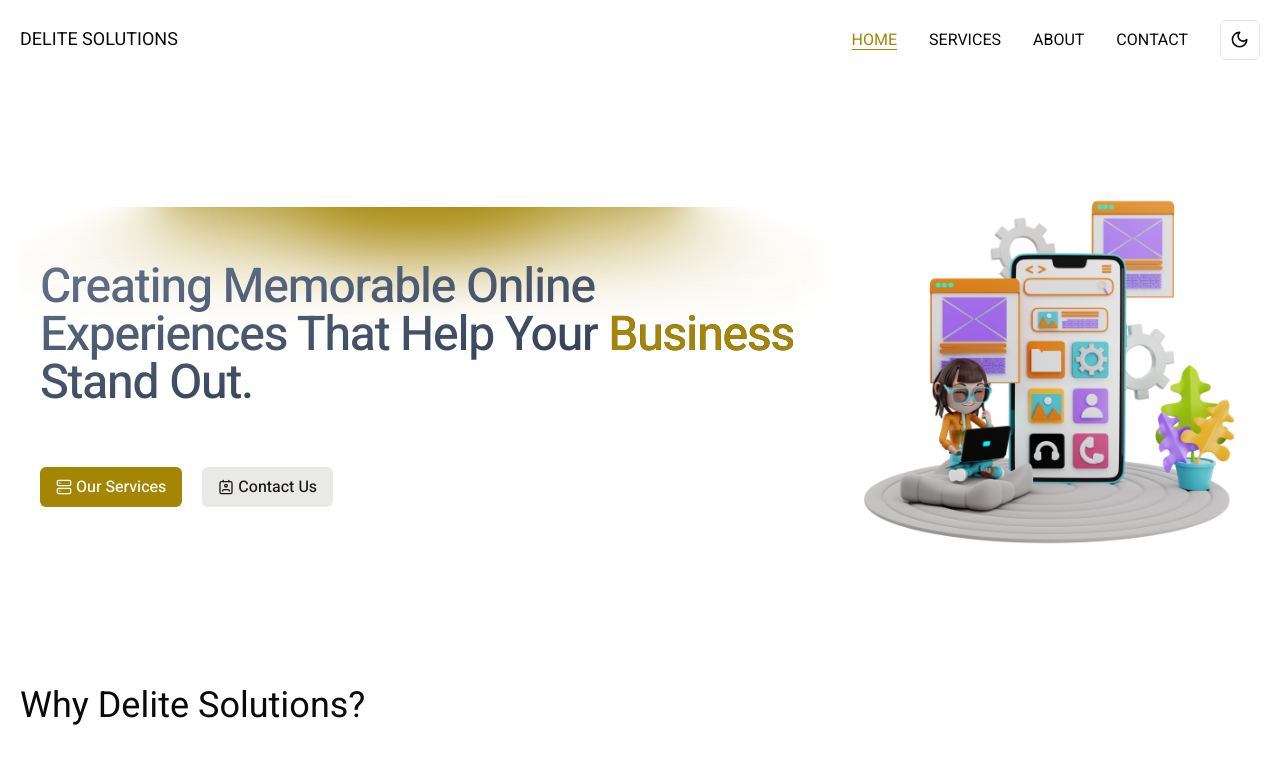
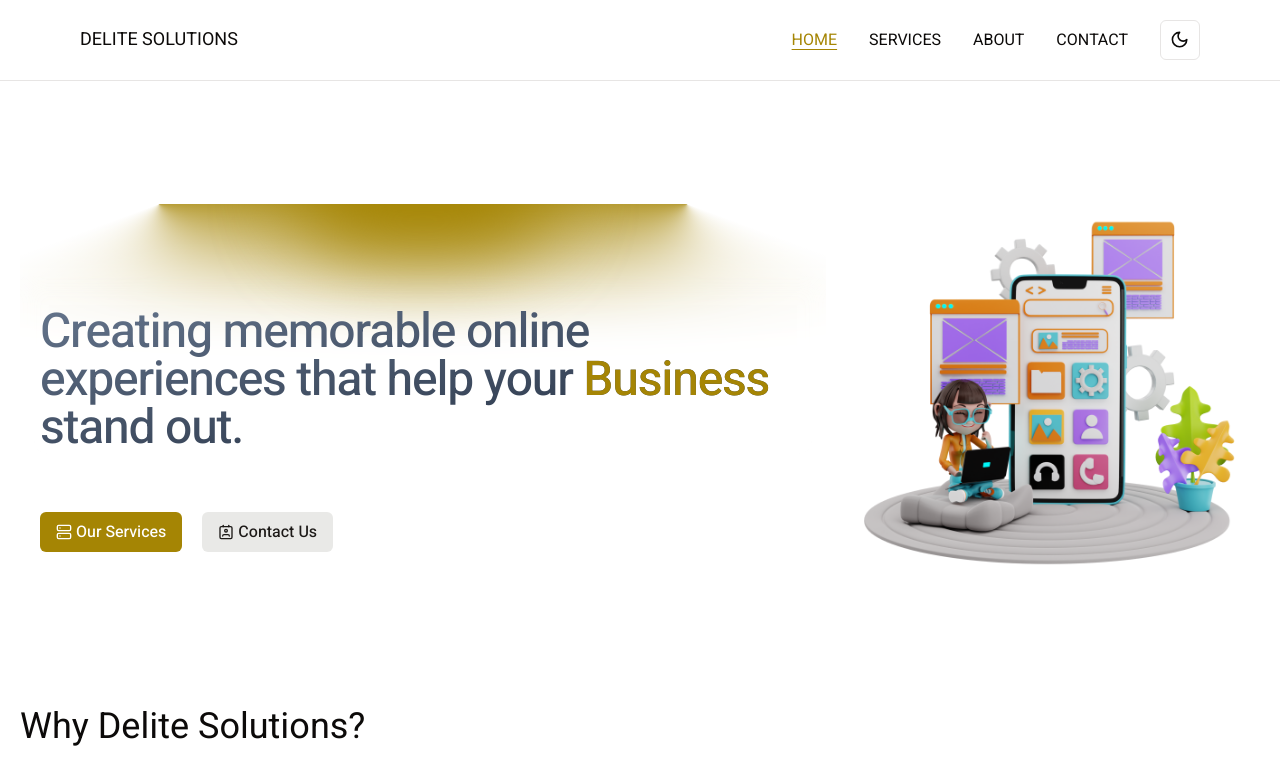
Before and after one commit to mabhi1/bytecoup, a Next.js app: page / in a window 1280 px wide. Shown: the top 773 px of the page. Built offline with nearby package versions, Linux system fonts and the light colour scheme.

Commit message:
sticky header

```diff
--- a/app/layout.tsx
+++ b/app/layout.tsx
@@ -1,7 +1,6 @@
 import type { Metadata } from "next";
 import { Heebo } from "next/font/google";
 import Header from "@/components/layout/header";
-import { cn } from "@/lib/utils";
 import { ThemeProvider } from "@/components/providers/theme-provider";
 import "./globals.css";
 
@@ -19,10 +18,10 @@ export default function RootLayout({
 }>) {
   return (
     <html lang="en" suppressHydrationWarning>
-      <body className={cn(heebo.className, "w-full max-w-7xl mx-auto p-5")}>
+      <body className={heebo.className}>
         <ThemeProvider attribute="class" defaultTheme="system" enableSystem disableTransitionOnChange>
           <Header />
-          <main>{children}</main>
+          <main className="w-full max-w-7xl mx-auto p-5 pt-0">{children}</main>
         </ThemeProvider>
       </body>
     </html>
--- a/app/page.tsx
+++ b/app/page.tsx
@@ -1,4 +1,4 @@
-import Hero from "@/components/pages/home/hero";
+import HeroSection from "@/components/pages/home/hero-section";
 import ReasonCards from "@/components/pages/home/reason-cards";
 
 export default function Home() {
@@ -46,7 +46,7 @@ export default function Home() {
 
   return (
     <div>
-      <Hero />
+      <HeroSection />
       <div className="text-4xl">Why Delite Solutions?</div>
       <ReasonCards items={reasons} />
     </div>
--- a/components/layout/header.tsx
+++ b/components/layout/header.tsx
@@ -3,7 +3,7 @@ import Navigation from "./navigation";
 
 export default function Header() {
   return (
-    <header className="flex justify-between items-center">
+    <header className="sticky z-20 bg-white dark:bg-black py-5 px-20 border-b top-0 flex justify-between items-center">
       <h1 className="uppercase text-lg">
         <Link href="/">Delite Solutions</Link>
       </h1>
--- a/components/pages/home/hero.tsx
+++ b/components/pages/home/hero-section.tsx
@@ -7,7 +7,7 @@ import { Button } from "../../ui/button";
 import Link from "next/link";
 import { ContactIcon, ServerIcon } from "lucide-react";
 
-export default function Hero() {
+export default function HeroSection() {
   return (
     <div className="flex items-center mt-20 mb-28">
       <div className="w-[65%] hidden lg:block">
@@ -22,8 +22,8 @@ export default function Hero() {
             }}
             className="bg-gradient-to-br from-slate-500 dark:from-slate-300 to-slate-800 dark:to-slate-500 bg-clip-text text-5xl font-medium tracking-tight text-transparent"
           >
-            Creating Memorable Online Experiences That Help Your <span className="text-primary">Business</span> Stand
-            Out.
+            Creating memorable online experiences that help your <span className="text-primary">Business</span> stand
+            out.
           </motion.div>
         </LampContainer>
         <div className="flex gap-5 px-5 pt-5">
--- a/components/ui/lamp.tsx
+++ b/components/ui/lamp.tsx
@@ -7,7 +7,7 @@ export const LampContainer = ({ children, className }: { children: React.ReactNo
   return (
     <div
       className={cn(
-        "relative flex min-h-[30vh] flex-col items-center justify-center overflow-hidden bg-white dark:bg-slate-950 w-full rounded-md z-0",
+        "relative flex min-h-72 flex-col items-center justify-center overflow-hidden bg-white dark:bg-slate-950 w-full rounded-md z-0",
         className
       )}
     >
```
